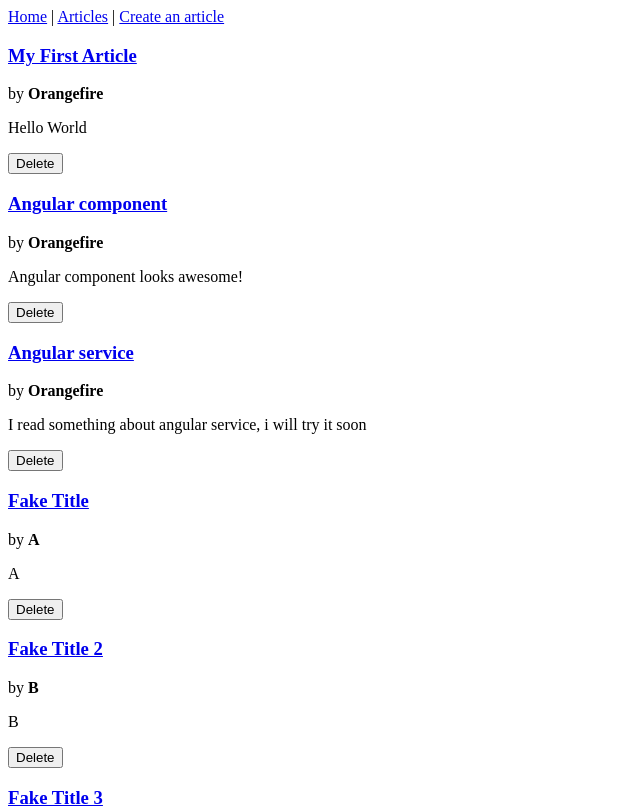
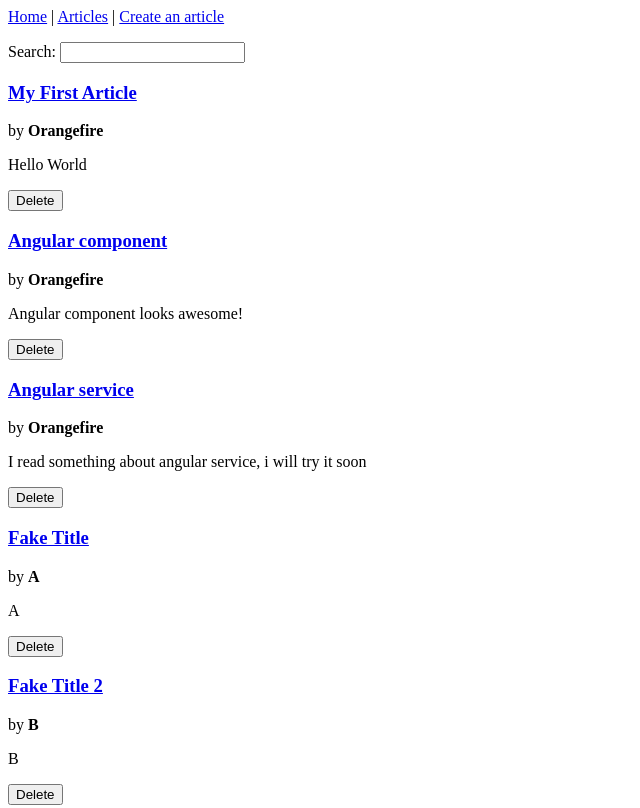
Before and after one commit to Polytech-Paris-Sud-Web/berthout-tp2, an Angular app: page /articles in a window 1280 px wide. Shown: the top 808 px of the page, without its empty margins (0-640 px from the left). Built offline with nearby package versions, Linux system fonts and the light colour scheme; data requests are answered from the project's data file.

Commit message:
[NEW] Add search mechanism to all articles page

```diff
--- /dev/null
+++ b/src/app/all-articles/all-articles.component.html
@@ -0,0 +1,5 @@
+<p>
+  Search:
+  <input [(ngModel)]="search" (ngModelChange)="onSearchChange($event)" />
+</p>
+<app-articles [fetchService]="this.fetchService"></app-articles>
--- /dev/null
+++ b/src/app/all-articles/all-articles.component.ts
@@ -0,0 +1,41 @@
+import {Component, OnInit} from '@angular/core';
+import {ArticleService} from "../article.service";
+import {FetchArticlesService} from "../articles/articles.component";
+import {Observable} from "rxjs";
+import {Article} from "../article/article.component";
+
+@Component({
+  selector: 'app-all-articles',
+  templateUrl: './all-articles.component.html',
+  styleUrls: ['./all-articles.component.scss']
+})
+export class AllArticlesComponent implements OnInit {
+
+  search: string | undefined;
+  fetchService: FetchArticlesService;
+
+  constructor(private articleService: ArticleService) {
+    this.search = undefined;
+
+    const search = this.search;
+    this.fetchService = new class implements FetchArticlesService {
+      fetch(): Observable<Article[]> {
+        return articleService.articles(undefined, search);
+      }
+    }
+  }
+
+  ngOnInit(): void {
+  }
+
+  onSearchChange(value: string) {
+    const articleService = this.articleService;
+
+    // Update service
+    this.fetchService = new class implements FetchArticlesService {
+      fetch(): Observable<Article[]> {
+        return articleService.articles(undefined, value.length !== 0 ? value : undefined);
+      }
+    }
+  }
+}
--- a/src/app/app-routing.module.ts
+++ b/src/app/app-routing.module.ts
@@ -1,13 +1,13 @@
 import {NgModule} from '@angular/core';
 import {RouterModule, Routes} from '@angular/router';
 import {ArticleCreationComponent} from "./article-creation/article-creation.component";
-import {ArticlesComponent} from "./articles/articles.component";
 import {SingleArticleComponent} from "./single-article/single-article.component";
 import {HomeComponent} from "./home/home.component";
+import {AllArticlesComponent} from "./all-articles/all-articles.component";
 
 const routes: Routes = [
   {path: "create", component: ArticleCreationComponent},
-  {path: "articles", component: ArticlesComponent},
+  {path: "articles", component: AllArticlesComponent},
   {path: "articles/:id", component: SingleArticleComponent},
   {path: "", component: HomeComponent},
 ];
--- a/src/app/article.service.ts
+++ b/src/app/article.service.ts
@@ -14,17 +14,24 @@ export interface GetArticleService {
   get(id: number): Observable<Article>;
 }
 
+export interface DeleteArticleService {
+  remove(id: number): Observable<void>;
+}
+
 @Injectable({
   providedIn: 'root'
 })
-export class ArticleService implements AddArticleService, GetArticleService {
+export class ArticleService implements AddArticleService, GetArticleService, DeleteArticleService {
   constructor(private http: HttpClient) {
   }
 
-  articles(limit: number | undefined): Observable<Article[]> {
-    const params: { _limit?: number } = {};
+  articles(limit: number | undefined = undefined, query: string | undefined = undefined): Observable<Article[]> {
+    const params: { _limit?: number, q?: string } = {};
     if (limit !== undefined) {
       params._limit = limit;
+    }
+    if (query !== undefined) {
+      params.q = query;
     }
 
     return this.http.get<Article[]>(`${BASE_URL}`, {params});
--- a/src/app/articles/articles.component.ts
+++ b/src/app/articles/articles.component.ts
@@ -1,33 +1,53 @@
-import {Component, Input, OnInit} from '@angular/core';
+import {Component, Input, OnChanges, OnInit, SimpleChanges} from '@angular/core';
 import {Article} from "../article/article.component";
-import {ArticleService} from "../article.service";
-import {mergeMap} from "rxjs";
+import {ArticleService, DeleteArticleService} from "../article.service";
+import {mergeMap, Observable} from "rxjs";
+
+export interface FetchArticlesService {
+  fetch(): Observable<Article[]>;
+}
 
 @Component({
   selector: 'app-articles',
   templateUrl: './articles.component.html',
   styleUrls: ['./articles.component.scss']
 })
-export class ArticlesComponent implements OnInit {
+export class ArticlesComponent implements OnInit, OnChanges {
 
   @Input()
-  limit: number | undefined;
+  fetchService: FetchArticlesService;
 
+  readonly deleteArticleService: DeleteArticleService;
   articles: Article[] = [];
 
-  constructor(private articleService: ArticleService) {
+  constructor(articleService: ArticleService) {
+    this.fetchService = new class implements FetchArticlesService {
+      fetch(): Observable<Article[]> {
+        return articleService.articles();
+      }
+    }
+    this.deleteArticleService = articleService;
   }
 
   ngOnInit(): void {
-    this.articleService.articles(this.limit)
+    this.fetchService.fetch()
       .subscribe(newArticles => this.articles = newArticles);
+  }
+
+  ngOnChanges(changes: SimpleChanges) {
+    // Subscribe to new service
+    const fetchServiceChange = changes["fetchService"];
+    if (fetchServiceChange) {
+      (fetchServiceChange.currentValue as FetchArticlesService).fetch()
+        .subscribe(newArticles => this.articles = newArticles);
+    }
   }
 
   onDelete(article: Article): void {
     // Remove and update articles
-    this.articleService
+    this.deleteArticleService
       .remove(article.id)
-      .pipe(mergeMap(() => this.articleService.articles(this.limit)))
+      .pipe(mergeMap(() => this.fetchService.fetch()))
       .subscribe(newArticles => this.articles = newArticles);
   }
 }
--- a/src/app/home/home.component.html
+++ b/src/app/home/home.component.html
@@ -1,2 +1,2 @@
 <h1>Top {{this.count}} article(s)</h1>
-<app-articles [limit]="this.count"></app-articles>
+<app-articles [fetchService]="this.fetchService"></app-articles>
--- a/src/app/home/home.component.ts
+++ b/src/app/home/home.component.ts
@@ -1,4 +1,8 @@
-import { Component, OnInit } from '@angular/core';
+import {Component, OnInit} from '@angular/core';
+import {ArticleService} from "../article.service";
+import {FetchArticlesService} from "../articles/articles.component";
+import {Observable} from "rxjs";
+import {Article} from "../article/article.component";
 
 @Component({
   selector: 'app-home',
@@ -7,9 +11,18 @@ import { Component, OnInit } from '@angular/core';
 })
 export class HomeComponent implements OnInit {
 
-  count: number = 10;
+  readonly fetchService: FetchArticlesService;
+  readonly count: number = 10;
 
-  constructor() { }
+  constructor(articleService: ArticleService) {
+    const count = this.count;
+
+    this.fetchService = new class implements FetchArticlesService {
+      fetch(): Observable<Article[]> {
+        return articleService.articles(count);
+      }
+    }
+  }
 
   ngOnInit(): void {
   }
```
Also changed, not shown: src/app/app.module.ts (+6 -3 lines), src/app/all-articles/all-articles.component.scss (added), 1 other file (tests, documents, lock files or other folders).
